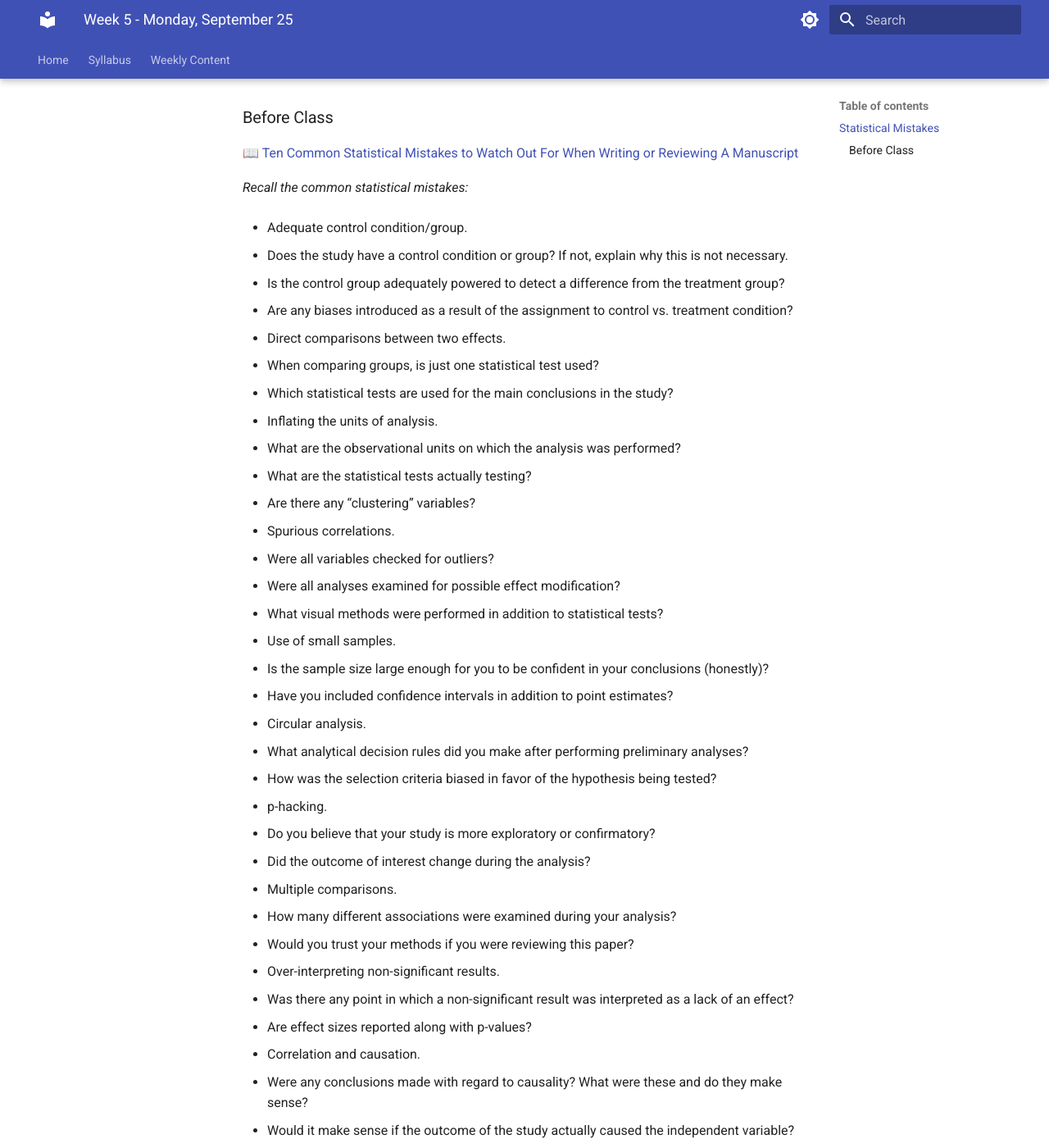
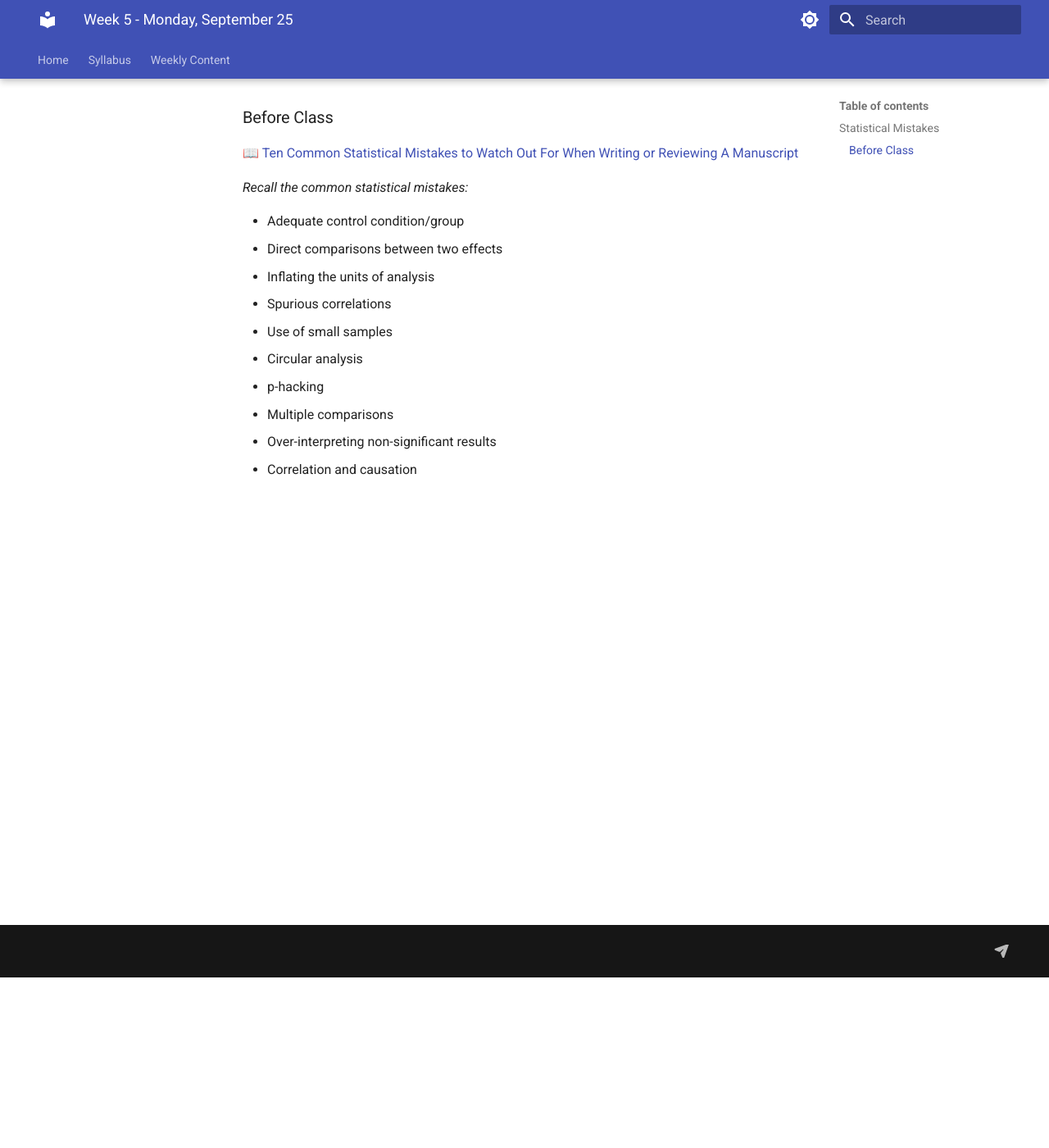
Before and after one commit to USCbiostats/PM516, an MkDocs documentation site: the page built from docs/week5.md, in a window 1280 px wide and 1400 px high, scrolled down 208 px. Shown: the whole window at 82% size. Built offline with MkDocs 1.6.1 and Material for MkDocs 9.7.7, drawn with Linux system fonts in a browser that asks for light colours; comment, search, counter and statistics services are not loaded.

```diff
--- a/docs/week5.md
+++ b/docs/week5.md
@@ -10,54 +10,13 @@
 
 *Recall the common statistical mistakes:*
 
-* Adequate control condition/group.
-
-  + Does the study have a control condition or group? If not, explain why this is not necessary.
-
-  + Is the control group adequately powered to detect a difference from the treatment group?
-
-  + Are any biases introduced as a result of the assignment to control vs. treatment condition?
-
-* Direct comparisons between two effects.
-
-  + When comparing groups, is just one statistical test used?
-
-  + Which statistical tests are used for the main conclusions in the study?
-
-* Inflating the units of analysis.
-
-  + What are the observational units on which the analysis was performed?
-
-  + What are the statistical tests actually testing?
-
-  + Are there any “clustering” variables?
-
-* Spurious correlations.
-
-  + Were all variables checked for outliers?
-  + Were all analyses examined for possible effect modification?
-  + What visual methods were performed in addition to statistical tests?
-
-* Use of small samples.
-  + Is the sample size large enough for you to be confident in your conclusions (honestly)?
-  + Have you included confidence intervals in addition to point estimates?
-
-* Circular analysis.
-  + What analytical decision rules did you make after performing preliminary analyses?
-  + How was the selection criteria biased in favor of the hypothesis being tested?
-
-* p-hacking.
-  + Do you believe that your study is more exploratory or confirmatory?
-  + Did the outcome of interest change during the analysis?
-
-* Multiple comparisons.
-  + How many different associations were examined during your analysis?
-  + Would you trust your methods if you were reviewing this paper?
-
-* Over-interpreting non-significant results.
-  + Was there any point in which a non-significant result was interpreted as a lack of an effect?
-  + Are effect sizes reported along with p-values?
-
-* Correlation and causation.
-  + Were any conclusions made with regard to causality? What were these and do they make sense?
-  + Would it make sense if the outcome of the study actually caused the independent variable?
+* Adequate control condition/group
+* Direct comparisons between two effects
+* Inflating the units of analysis
+* Spurious correlations
+* Use of small samples
+* Circular analysis
+* p-hacking
+* Multiple comparisons
+* Over-interpreting non-significant results
+* Correlation and causation
```
Also changed, not shown: docs/index.md (+2 -2 lines), docs/week13.md (+2 -2 lines), docs/week3.md (+0 -1 lines).
